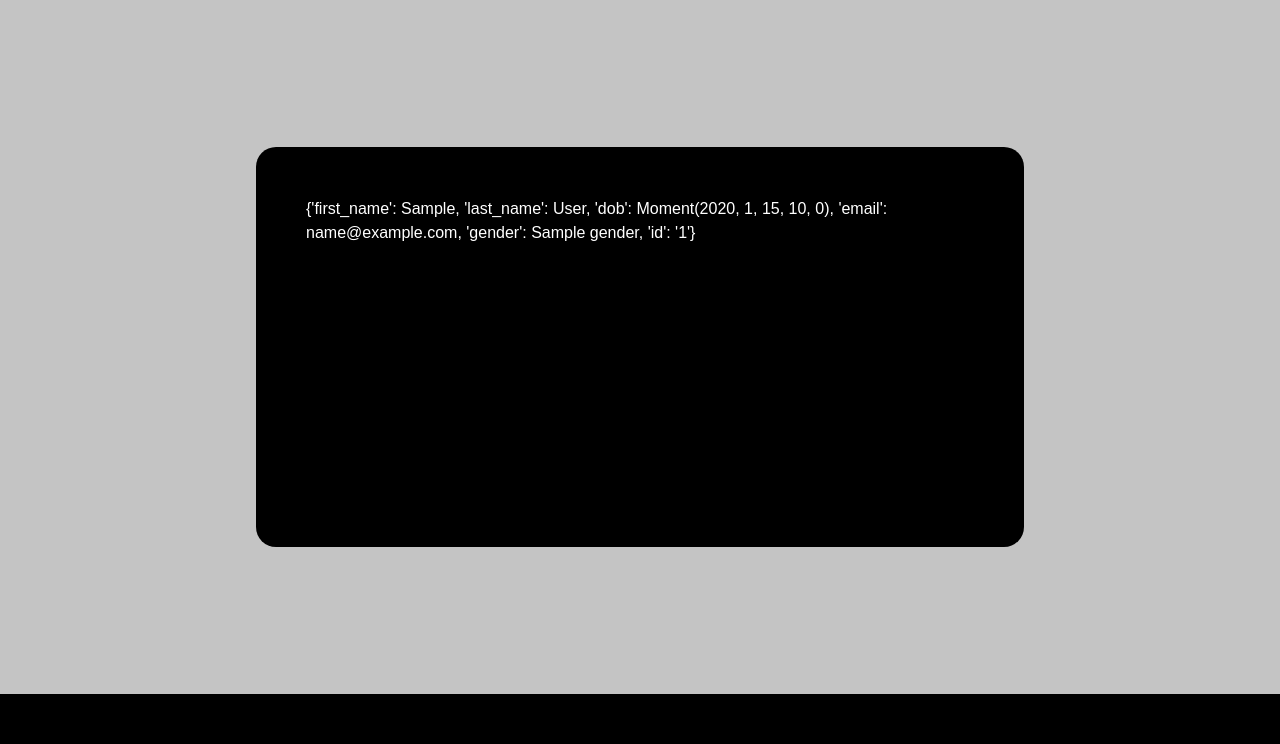
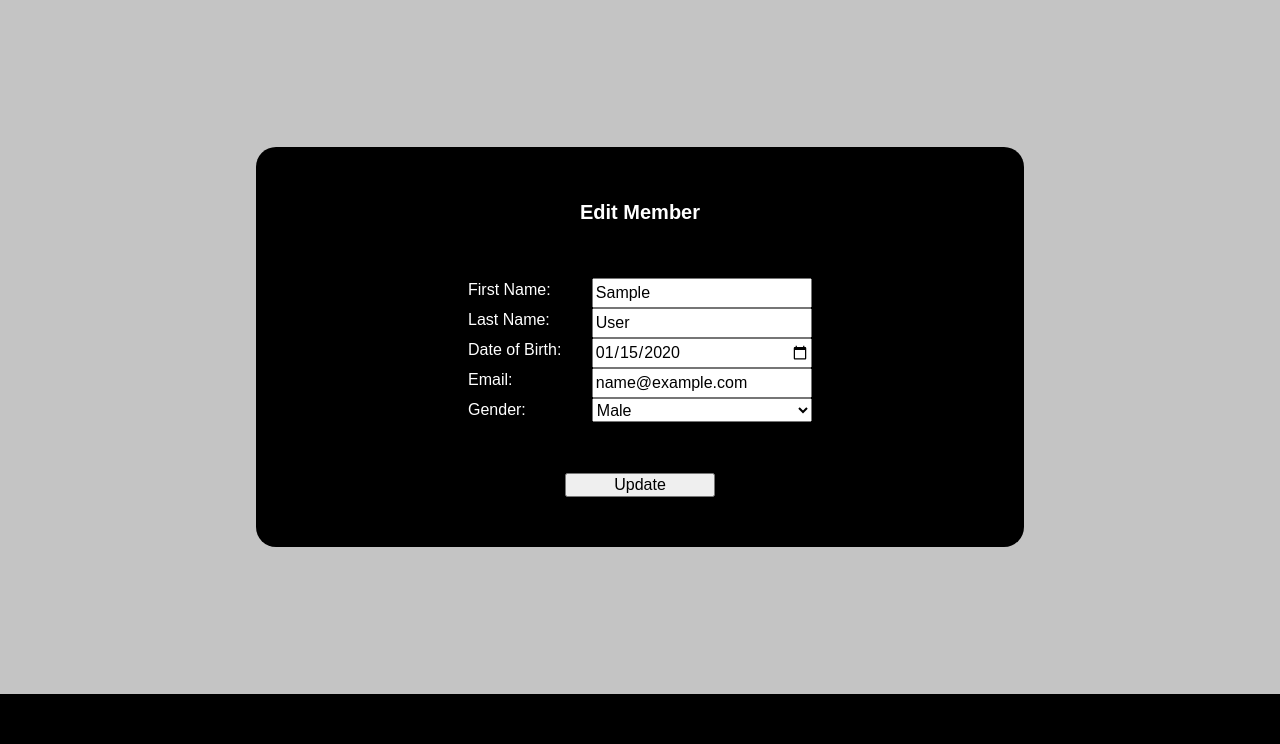
Before and after one commit to douglasrusse11/gym_project, a Flask app: page /members/1/edit in a window 1280 px wide. Shown: the part 56-800 px from the top of the page. Run offline with Flask 2, Linux system fonts and the light colour scheme; a database or web service that is not in the repository returns one stand-in record (values such as "Sample title"); some libraries are stand-ins or nearby versions.

Commit message:
updates members/edit template

```diff
--- a/templates/members/edit.html
+++ b/templates/members/edit.html
@@ -1,5 +1,39 @@
 {% extends "single-container.html" %}
 
 {% block single_container %}
-<p>{{ member.__dict__ }}</p>
+<div class="form">
+    <h2 class="form-heading">Edit Member</h2>
+    <form action="/members/{{ member.id }}" method="post">
+        <div class="form-attributes">
+            <div class="form-attribute">
+                <label for="first-name">First Name:</label>
+                <input type="text" name="first-name" id="first-name" value="{{ member.first_name }}">
+            </div>
+            <div class="form-attribute">
+                <label for="last-name">Last Name:</label>
+                <input type="text" name="last-name" id="last-name" value="{{ member.last_name }}">
+            </div>
+            <div class="form-attribute">
+                <label for="dob">Date of Birth:</label>
+                <input type="date" name="dob" id="dob" value="{{ member.dob.__format__('%Y-%m-%d') }}">
+            </div>
+            <div class="form-attribute">
+                <label for="email">Email:</label>
+                <input type="email" name="email" id="email" value="{{ member.email }}">
+            </div>
+            <div class="form-attribute">
+                <label for="gender">Gender:</label>
+                <select name="gender" id="gender">
+                    <option value="Male" {% if member.gender == "Male" %} selected="selected" {% endif %}>Male</option>
+                    <option value="Female" {% if member.gender == "Female" %} selected="selected" {% endif %}>Female</option>
+                    <option value="Non-binary" {% if member.gender == "Non-binary" %} selected="selected" {% endif %}>Non-binary</option>
+                    <option value="" {% if member.gender == None %} selected="selected" {% endif %}>Prefer not to say</option>
+                </select>
+            </div>
+        </div>
+        <div class="form-button">
+            <input type="submit" value="Update">
+        </div>
+    </form>
+</div>
 {% endblock %}
```
